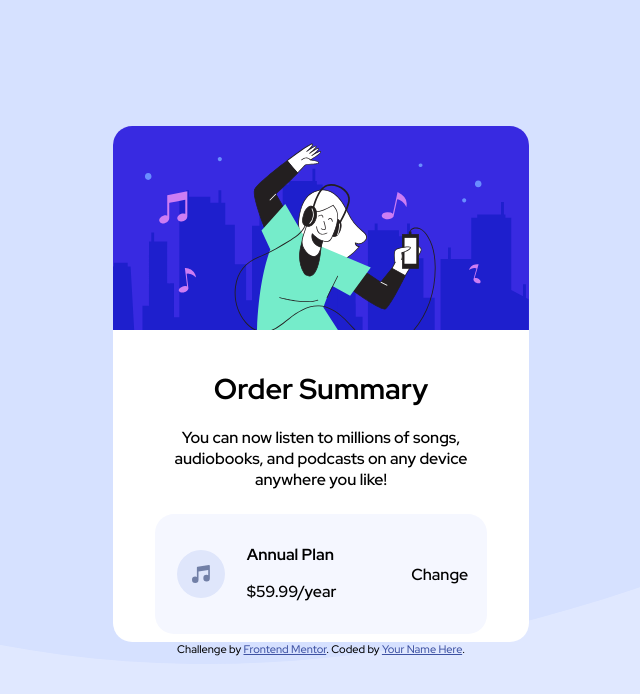
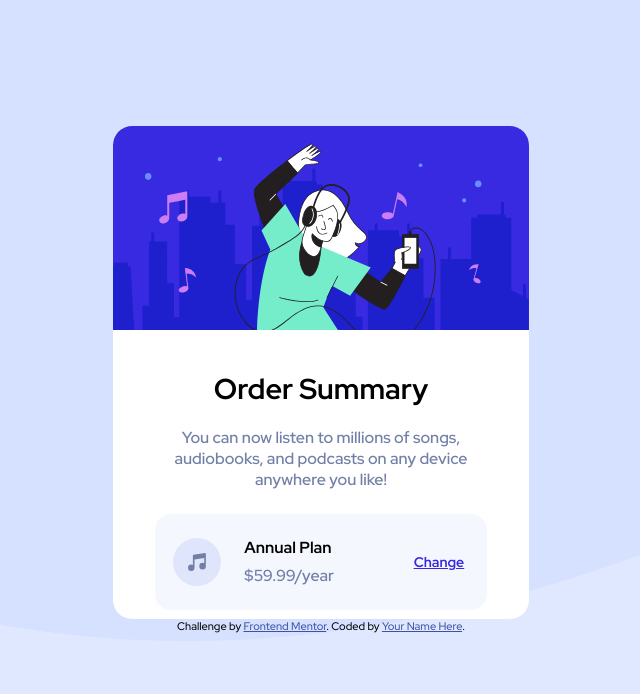
Before and after one commit to angelgarriaga/SimpleCheckoutComponent, a plain HTML site: page index.html in a window 1280 px wide. Shown: the whole page, without its empty margins (319-959 px from the left). Drawn offline with Linux system fonts and the light colour scheme.

Commit message:
completed "annual-plan" section

```diff
--- a/style.css
+++ b/style.css
@@ -70,27 +70,41 @@ Main
     padding-inline: 10%;
 }
 
+.card-body p{
+    color: hsl(224, 23%, 55%)
+}
+
 .card-subscription-grid{
     display: grid;
     align-items: center;
     grid-template-columns: 20% 60% 20%;
     background-color:hsl(225, 100%, 98%);
-    border-radius: 1.2rem;
+    border-radius: 1rem;
     margin: 2%;
     margin-inline: 10%;
-    padding: 1rem;
+    padding: 0.75rem;
     text-align: left;
 }
 
 .annual-plan{
+    display: flex;
+    flex-direction: column;
     grid-column: 2;
     padding-left: 1rem;
+    column-gap: 0px;
+    line-height: 0.75rem;
+    float: right;
 }
 
 .annual-plan h2{
+    margin: 0rem;
+    margin-top: 1rem;
     font-size: 1rem;
     font-weight: 700;
-    font-display:;
+}
+
+.annual-plan p{
+    color: hsl(224, 23%, 55%);
 }
 
 .music-icon{
@@ -98,10 +112,12 @@ Main
 }
 
 .change-plan{
-
+    text-decoration: underline;
+    cursor: pointer;
+    font-weight: 700;
+    color: hsl(245, 75%, 52%);
+    font-size: 0.875rem;
 }
-
-
 
 .attribution {
     font-size: 0.688rem;
```
Also changed, not shown: 1 other file.
